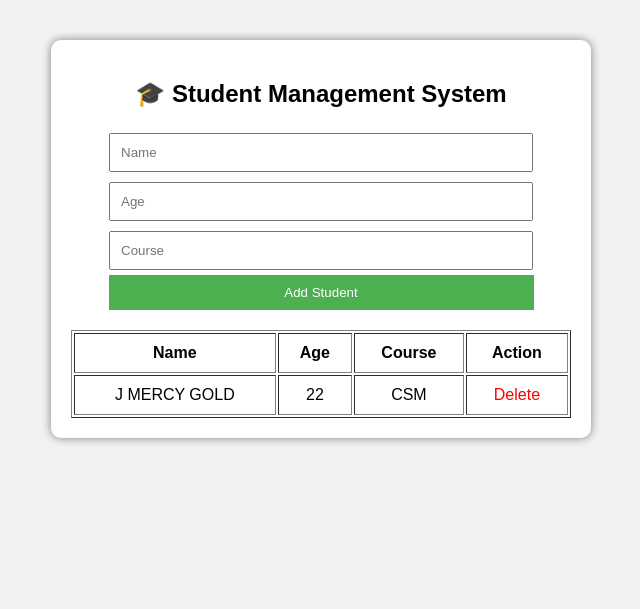
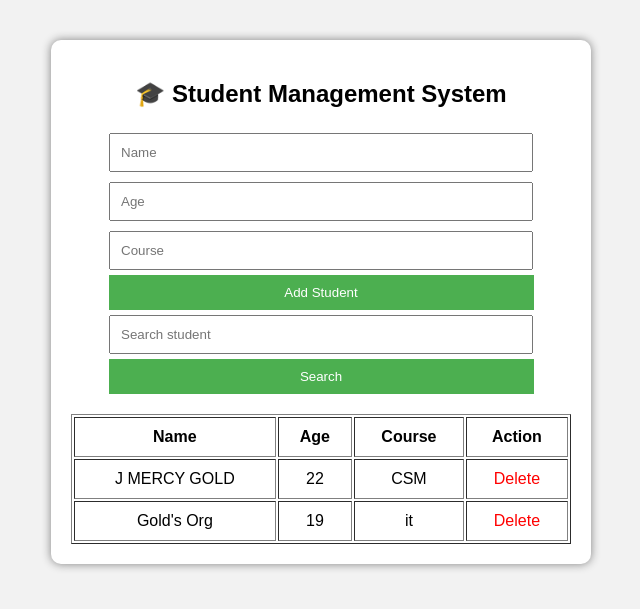
Before and after one commit to MERCYGOLD1605/student-management-flask, a Flask app: page / in a window 1280 px wide. Shown: the top 609 px of the page, without its empty margins (319-959 px from the left). Run offline with Flask 3, Linux system fonts and the light colour scheme.

Commit message:
Added search functionality to Flask app

```diff
--- a/app.py
+++ b/app.py
@@ -22,6 +22,38 @@ def index():
 
     return render_template("index.html", students=students)
 
+# 🔍 Search student
+@app.route('/search', methods=['POST'])
+def search_student():
+    query = request.form['query'].lower()
+
+    students = []
+    filtered_students = []
+
+    try:
+        with open("students.txt", "r") as file:
+            for line in file.readlines():
+                name, age, course = line.strip().split(",")
+
+                student = {
+                    "name": name,
+                    "age": age,
+                    "course": course
+                }
+
+                students.append(student)
+
+                # 🔥 Partial match
+                if query in name.lower():
+                    filtered_students.append(student)
+
+    except:
+        pass
+
+    return render_template(
+        "index.html",
+        students=filtered_students
+    )
 
 # ➕ Add student
 @app.route('/add', methods=['POST'])
--- a/students.txt
+++ b/students.txt
@@ -1 +1,2 @@
 J MERCY GOLD,22,CSM
+Gold's Org,19,it
--- a/templates/index.html
+++ b/templates/index.html
@@ -63,6 +63,12 @@
         <button type="submit">Add Student</button>
     </form>
 
+    <form action="/search" method="post">
+    <input type="text" name="query" placeholder="Search student">
+    <button type="submit">Search</button>
+</form>
+
+
     <table border="1">
         <tr>
             <th>Name</th>
```
